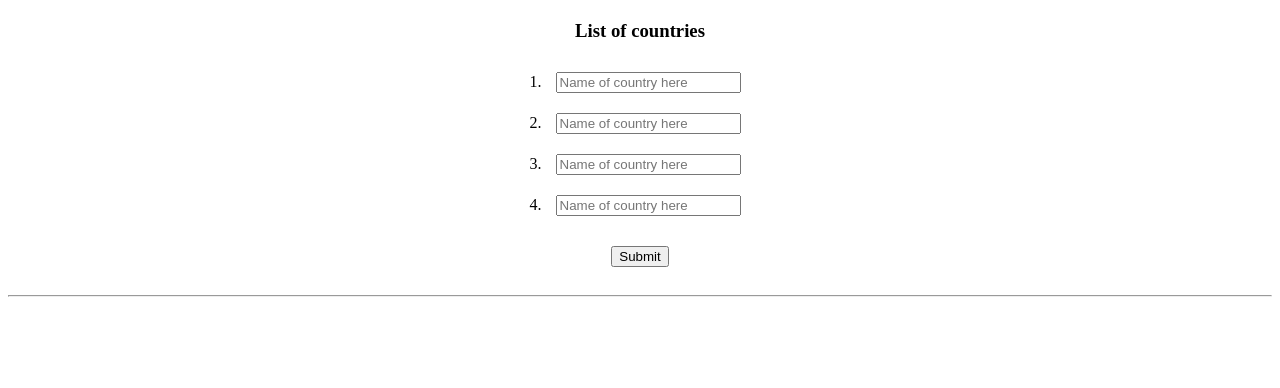
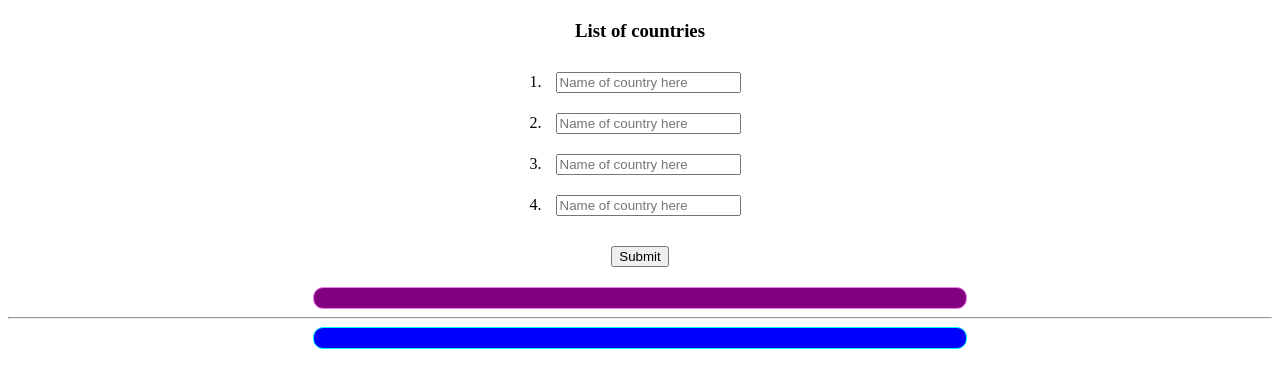
Before and after one commit to RusherTheBFDIFan/countires, a plain HTML site: page index.html in a window 1280 px wide. Drawn offline with Linux system fonts and the light colour scheme.

Commit message:
Update style.css

```diff
--- a/style.css
+++ b/style.css
@@ -10,3 +10,17 @@
 input {
     margin: 10px;
 }
+#displaynamewithcommas {
+    border: 1px solid violet;
+    padding: 10px;
+    background-color: purple;
+    border-radius: 10px;
+    width: 50%;
+}
+#displaynamewithoutcommas {
+    border: 1px solid cyan;
+    padding: 10px;
+    background-color: blue;
+    border-radius: 10px;
+    width: 50%;
+}
```
